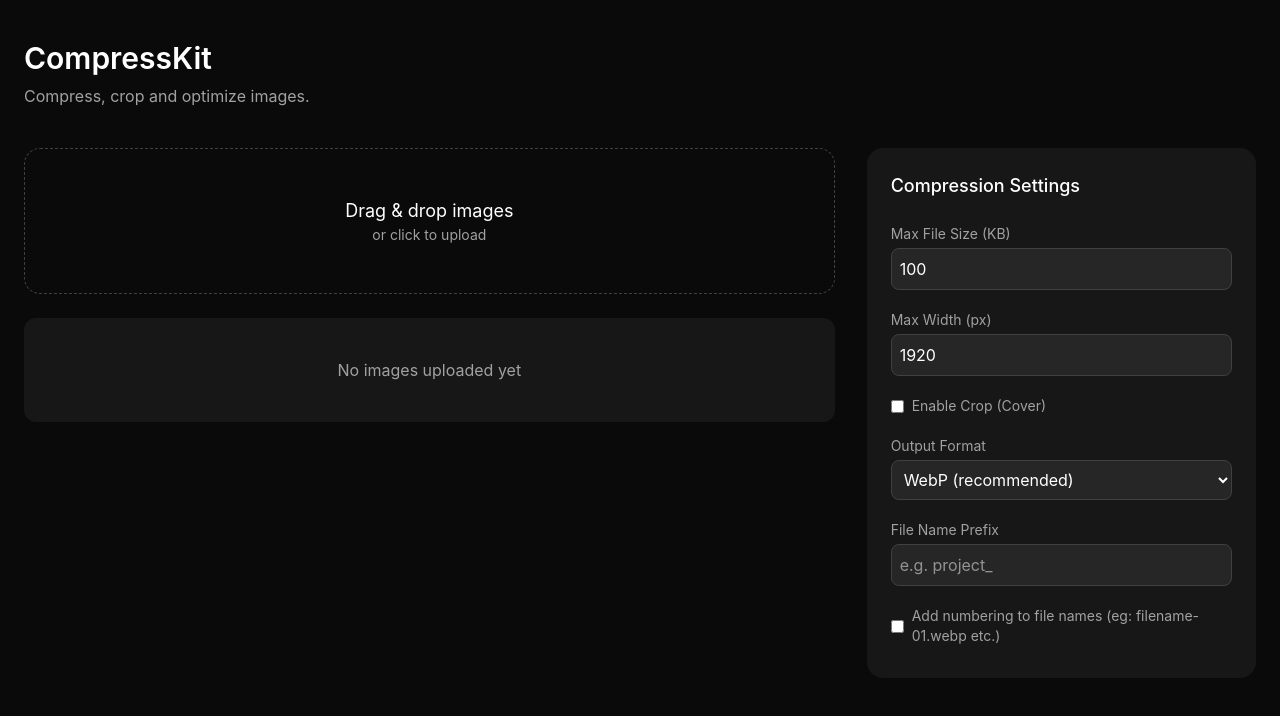
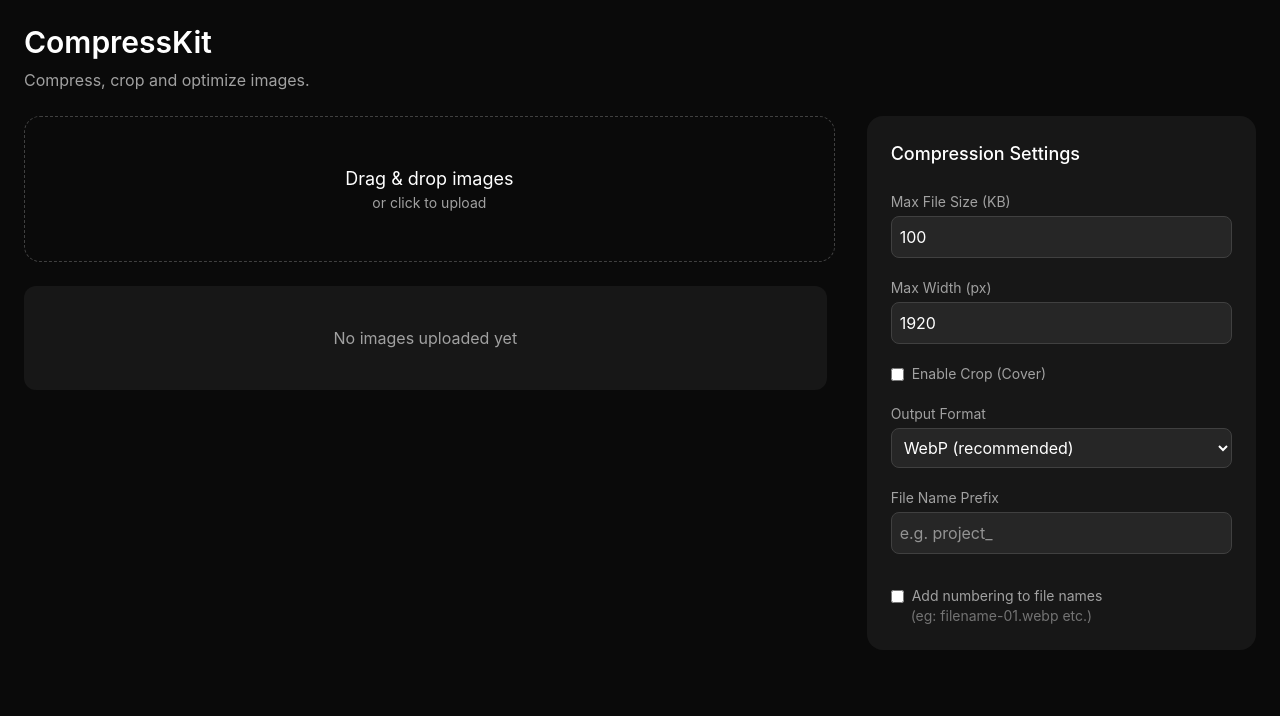
Before and after one commit to username36844/CompressKitnew, a React (Vite) app: page / in a window 1280 px wide. Shown: the top 716 px of the page. Built offline with nearby package versions, Linux system fonts and the light colour scheme.

Commit message:
improve ux by fixing the whole ui and add scoll to filter grid only

```diff
--- a/src/App.jsx
+++ b/src/App.jsx
@@ -240,9 +240,10 @@
   };
 
   return (
-    <div className="min-h-screen bg-neutral-950 text-white">
-      <div className="max-w-7xl mx-auto px-6 py-10">
-        <header className="mb-10">
+    <div className="h-screen overflow-hidden bg-neutral-950 text-white">
+      <div className="h-full max-w-7xl mx-auto px-6 py-6 flex flex-col">
+        {/* Header */}
+        <header className="mb-6 shrink-0">
           <h1 className="text-3xl font-semibold">CompressKit</h1>
 
           <p className="text-neutral-400 mt-2">
@@ -250,10 +251,17 @@
           </p>
         </header>
 
-        <div className="grid grid-cols-1 lg:grid-cols-3 gap-8">
-          <div className="lg:col-span-2 space-y-6">
+        {/* Main Workspace */}
+        <div className="flex-1 grid grid-cols-1 lg:grid-cols-3 gap-8 min-h-0">
+          {/* LEFT SIDE */}
+          <div className="lg:col-span-2 flex flex-col min-h-0 gap-6">
+            {/* Upload stays fixed */}
+            <div className="shrink-0">
               <UploadArea onFiles={addFiles} />
+            </div>
 
+            {/* Image Grid Scroll Area */}
+            <div className="flex-1 overflow-y-auto pr-2 custom-scrollbar">
               {files.length === 0 ? (
                 <div className="bg-neutral-900 rounded-xl p-10 text-center text-neutral-400">
                   No images uploaded yet
@@ -275,7 +283,10 @@
                 />
               )}
             </div>
+          </div>
 
+          {/* RIGHT SIDE SETTINGS */}
+          <div className="lg:sticky lg:top-0 h-fit">
             <SettingsPanel
               settings={settings}
               setSettings={setSettings}
@@ -285,7 +296,9 @@
             />
           </div>
         </div>
+      </div>
 
+      {/* Crop Modal */}
       <CropModal
         open={Boolean(cropTarget)}
         image={cropTarget}
--- a/src/components/FileGrid.jsx
+++ b/src/components/FileGrid.jsx
@@ -27,7 +27,7 @@
         return (
           <div
             key={item.id}
-            className=" relative bg-neutral-900 p-3 rounded-xl"
+            className=" relative bg-neutral-900 p-3 rounded-xl flex flex-col gap-2"
           >
             <div className="relative aspect-video overflow-hidden rounded-xl bg-neutral-800">
               <img
@@ -50,14 +50,14 @@
               </span>
             </div>
 
-            <p className="text-xs text-neutral-400 mt-2 mb-2">
+            <p className="text-xs text-neutral-400">
               Original: {(item.originalSize / 1024).toFixed(1)}
               KB
             </p>
 
             {item.progress > 0 && <ProgressBar value={item.progress} />}
 
-            <div className="flex gap-4 flex-wrap items-center justify-between my-1">
+            <div className="flex gap-4 flex-wrap items-center justify-between mb-1">
               {item.compressedSize && (
                 <div className="flex items-center gap-2">
                   <p className="text-xs text-green-400 mt-1">
@@ -82,7 +82,7 @@
               )}
             </div>
 
-            <div className="flex gap-2 mt-3">
+            <div className="flex gap-2 mt-auto">
               <button
                 title="Crop image"
                 onClick={() => onCrop(item.id)}
--- a/src/components/SettingsPanel.jsx
+++ b/src/components/SettingsPanel.jsx
@@ -141,8 +141,8 @@
         </div>
 
         {/* File numbering */}
-        <div>
-          <label className="flex items-center gap-2 text-sm text-neutral-400 mb-2">
+        <div className="mt-8">
+          <label className="flex items-center gap-2 text-sm text-neutral-400">
             <input
               type="checkbox"
               checked={settings.rename.numbering}
@@ -156,8 +156,9 @@
                 }))
               }
             />
-            Add numbering to file names (eg: filename-01.webp etc.)
+            Add numbering to file names
           </label>
+          <p className="text-sm text-neutral-500 ml-5">(eg: filename-01.webp etc.)</p>
         </div>
 
         {/* Action */}
--- a/src/index.css
+++ b/src/index.css
@@ -1 +1,14 @@
 @import "tailwindcss";
+
+.custom-scrollbar::-webkit-scrollbar {
+  width: 6px;
+}
+
+.custom-scrollbar::-webkit-scrollbar-thumb {
+  background: #404040;
+  border-radius: 999px;
+}
+
+.custom-scrollbar::-webkit-scrollbar-track {
+  background: transparent;
+}
```
Lines whose indentation alone changed are shown as unchanged.
